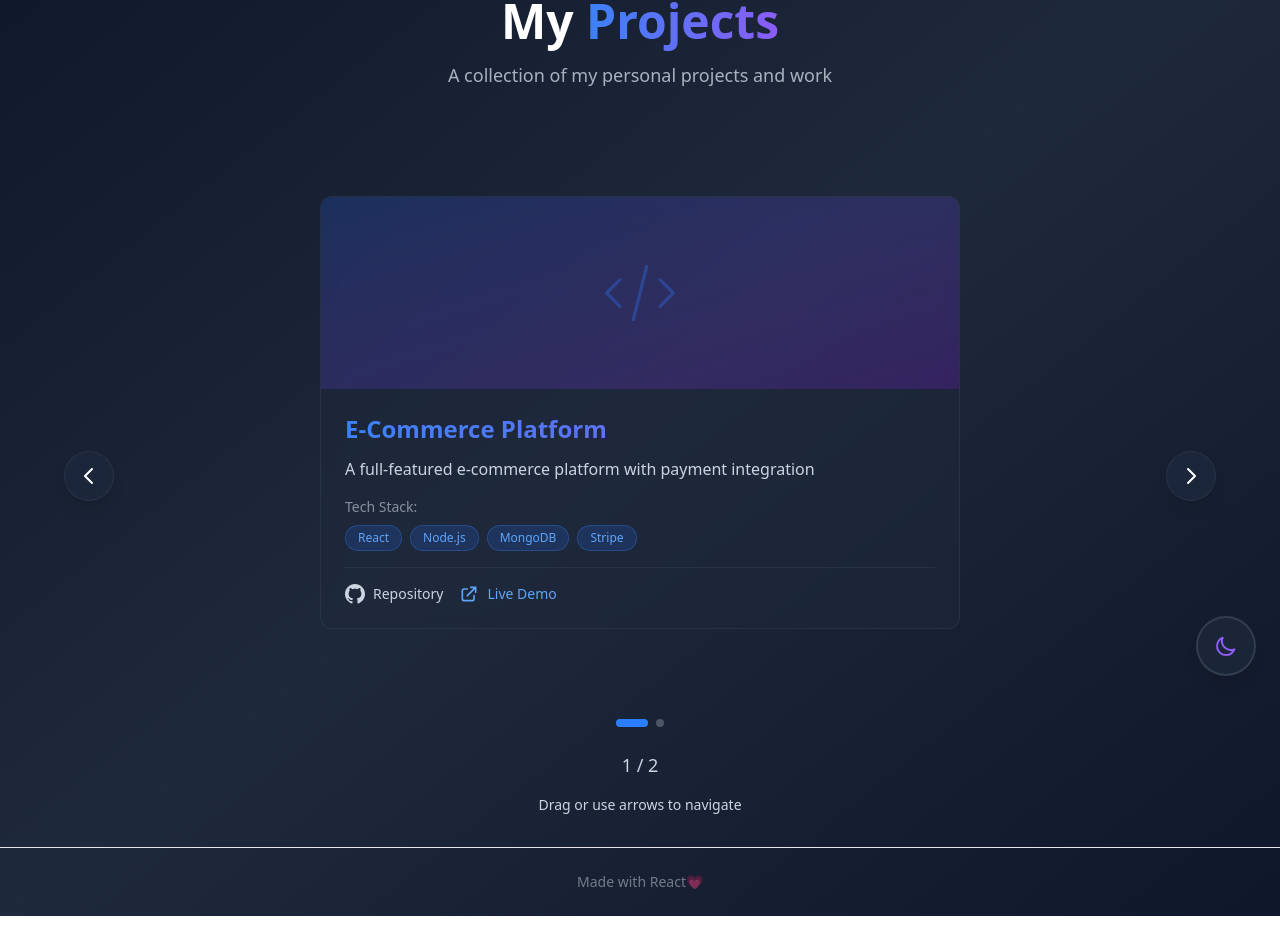
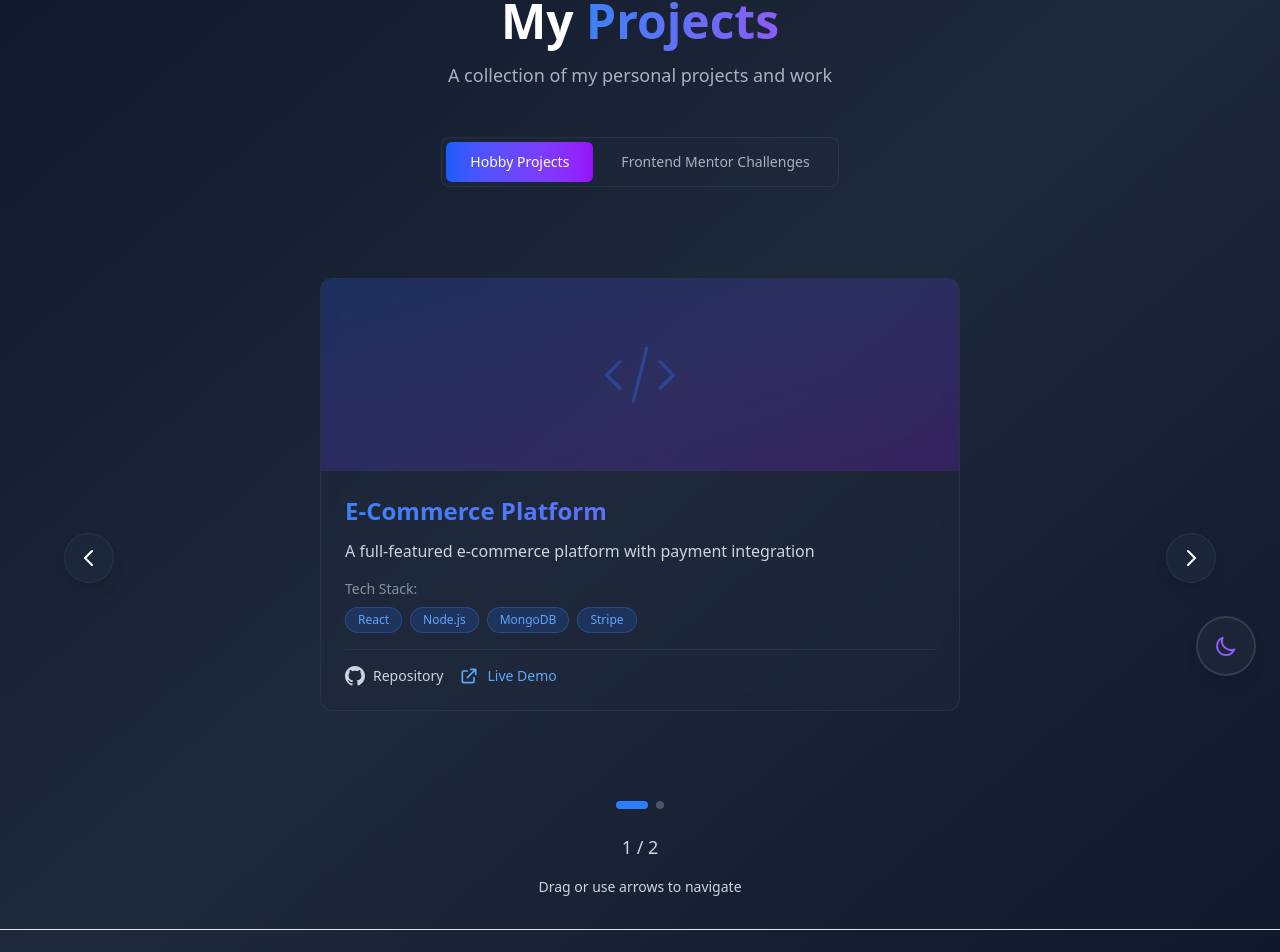
Before and after one commit to dhananjayandayalan/dhananjayan-d, a React (Vite) app: page /projects in a window 1280 px wide. Shown: the part 100-1052 px from the top of the page. Before the commit the page ends 1016 px from the top, so only its background shows below. Built offline with nearby package versions, Linux system fonts and the light colour scheme.

Commit message:
feat: add project categories and implement tab navigation for projects

```diff
--- /dev/null
+++ b/src/components/projects/TabSwitch.tsx
@@ -0,0 +1,38 @@
+import { motion } from 'framer-motion';
+
+interface TabSwitchProps {
+  tabs: { id: string; name: string }[];
+  activeTab: string;
+  onTabChange: (tabId: string) => void;
+}
+
+const TabSwitch = ({ tabs, activeTab, onTabChange }: TabSwitchProps) => {
+  return (
+    <div className="flex justify-center mb-8">
+      <div className="inline-flex bg-slate-800/50 dark:bg-slate-800/50 light:bg-gray-100 rounded-lg p-1 gap-1 backdrop-blur-sm border border-card">
+        {tabs.map((tab) => (
+          <button
+            key={tab.id}
+            onClick={() => onTabChange(tab.id)}
+            className={`relative px-6 py-2.5 rounded-md text-sm font-medium transition-all duration-200 ${
+              activeTab === tab.id
+                ? 'text-white'
+                : 'text-gray-400 hover:text-gray-300'
+            }`}
+          >
+            {activeTab === tab.id && (
+              <motion.div
+                layoutId="activeTab"
+                className="absolute inset-0 bg-gradient-to-r from-blue-600 to-purple-600 rounded-md"
+                transition={{ type: "spring", bounce: 0.2, duration: 0.6 }}
+              />
+            )}
+            <span className="relative z-10">{tab.name}</span>
+          </button>
+        ))}
+      </div>
+    </div>
+  );
+};
+
+export default TabSwitch;
--- a/src/data/portfolio.ts
+++ b/src/data/portfolio.ts
@@ -1,4 +1,4 @@
-import type { Experience, Project, Skill } from '../types';
+import type { Experience, Project, Skill, ProjectCategory } from '../types';
 
 export const personalInfo = {
   name: 'Dhananjayan D',
@@ -59,6 +59,36 @@ export const projects: Project[] = [
   }
 ];
 
+export const projectCategories: ProjectCategory[] = [
+  {
+    id: 'hobby',
+    name: 'Hobby Projects',
+    projects: [
+      {
+        id: 1,
+        name: 'E-Commerce Platform',
+        description: 'A full-featured e-commerce platform with payment integration',
+        techStack: ['React', 'Node.js', 'MongoDB', 'Stripe'],
+        githubUrl: 'https://github.com/yourusername/ecommerce',
+        liveUrl: 'https://your-ecommerce.com'
+      },
+      {
+        id: 2,
+        name: 'Task Management App',
+        description: 'A collaborative task management application with real-time updates',
+        techStack: ['React', 'Firebase', 'Tailwind CSS'],
+        githubUrl: 'https://github.com/yourusername/task-manager',
+        liveUrl: 'https://your-task-app.com'
+      }
+    ]
+  },
+  {
+    id: 'frontend-mentor',
+    name: 'Frontend Mentor Challenges',
+    projects: []
+  }
+];
+
 export const skills: Skill[] = [
   {
     category: 'Frontend',
--- a/src/pages/Projects.tsx
+++ b/src/pages/Projects.tsx
@@ -1,11 +1,29 @@
-import { useState } from 'react';
+import { useState, useMemo } from 'react';
 import { motion, AnimatePresence } from 'framer-motion';
 import ProjectCard from '../components/projects/ProjectCard';
-import { projects } from '../data/portfolio';
+import TabSwitch from '../components/projects/TabSwitch';
+import { projectCategories } from '../data/portfolio';
 
 const Projects = () => {
+  const [activeTab, setActiveTab] = useState(projectCategories[0]?.id || 'hobby');
   const [currentIndex, setCurrentIndex] = useState(0);
   const [direction, setDirection] = useState(0);
+
+  const currentProjects = useMemo(() => {
+    const category = projectCategories.find(cat => cat.id === activeTab);
+    return category?.projects || [];
+  }, [activeTab]);
+
+  const tabs = useMemo(() =>
+    projectCategories.map(cat => ({ id: cat.id, name: cat.name })),
+    []
+  );
+
+  const handleTabChange = (tabId: string) => {
+    setActiveTab(tabId);
+    setCurrentIndex(0);
+    setDirection(0);
+  };
 
   const slideVariants = {
     enter: (direction: number) => ({
@@ -33,8 +51,8 @@ const Projects = () => {
     setDirection(newDirection);
     setCurrentIndex((prevIndex) => {
       const nextIndex = prevIndex + newDirection;
-      if (nextIndex < 0) return projects.length - 1;
-      if (nextIndex >= projects.length) return 0;
+      if (nextIndex < 0) return currentProjects.length - 1;
+      if (nextIndex >= currentProjects.length) return 0;
       return nextIndex;
     });
   };
@@ -55,13 +73,18 @@ const Projects = () => {
         </p>
       </motion.div>
 
+      {/* Tab Switch */}
+      <TabSwitch tabs={tabs} activeTab={activeTab} onTabChange={handleTabChange} />
+
       {/* Carousel Container */}
       <div className="relative">
+        {currentProjects.length > 0 ? (
+          <>
             {/* Carousel */}
             <div className="relative h-[600px] md:h-[550px] flex items-center justify-center overflow-hidden">
               <AnimatePresence initial={false} custom={direction}>
                 <motion.div
-              key={currentIndex}
+                  key={`${activeTab}-${currentIndex}`}
                   custom={direction}
                   variants={slideVariants}
                   initial="enter"
@@ -85,14 +108,16 @@ const Projects = () => {
                   }}
                   className="absolute w-full max-w-2xl px-4 cursor-grab active:cursor-grabbing"
                 >
-              <ProjectCard project={projects[currentIndex]} />
+                  <ProjectCard project={currentProjects[currentIndex]} />
                 </motion.div>
               </AnimatePresence>
             </div>
 
             {/* Navigation Arrows */}
+            {currentProjects.length > 1 && (
+              <>
                 <button
-          className="absolute left-2 md:left-0 top-1/2 -translate-y-1/2 bg-slate-800/80 hover:bg-slate-700 dark:bg-slate-800/80 dark:hover:bg-slate-700 light:bg-white/90 light:hover:bg-gray-100 text-theme-primary p-3 rounded-full transition-all duration-200 z-10 backdrop-blur-sm border border-card hover:scale-110 shadow-lg"
+                  className="hidden lg:block absolute left-2 md:left-0 top-1/2 -translate-y-1/2 bg-slate-800/80 hover:bg-slate-700 dark:bg-slate-800/80 dark:hover:bg-slate-700 light:bg-white/90 light:hover:bg-gray-100 text-theme-primary p-3 rounded-full transition-all duration-200 z-10 backdrop-blur-sm border border-card hover:scale-110 shadow-lg"
                   onClick={() => paginate(-1)}
                   aria-label="Previous project"
                 >
@@ -101,7 +126,7 @@ const Projects = () => {
                   </svg>
                 </button>
                 <button
-          className="absolute right-2 md:right-0 top-1/2 -translate-y-1/2 bg-slate-800/80 hover:bg-slate-700 dark:bg-slate-800/80 dark:hover:bg-slate-700 light:bg-white/90 light:hover:bg-gray-100 text-theme-primary p-3 rounded-full transition-all duration-200 z-10 backdrop-blur-sm border border-card hover:scale-110 shadow-lg"
+                  className="hidden lg:block absolute right-2 md:right-0 top-1/2 -translate-y-1/2 bg-slate-800/80 hover:bg-slate-700 dark:bg-slate-800/80 dark:hover:bg-slate-700 light:bg-white/90 light:hover:bg-gray-100 text-theme-primary p-3 rounded-full transition-all duration-200 z-10 backdrop-blur-sm border border-card hover:scale-110 shadow-lg"
                   onClick={() => paginate(1)}
                   aria-label="Next project"
                 >
@@ -109,10 +134,13 @@ const Projects = () => {
                     <path strokeLinecap="round" strokeLinejoin="round" strokeWidth={2} d="M9 5l7 7-7 7" />
                   </svg>
                 </button>
+              </>
+            )}
 
             {/* Indicators */}
+            {currentProjects.length > 1 && (
               <div className="flex justify-center gap-2 mt-8">
-          {projects.map((_, index) => (
+                {currentProjects.map((_, index) => (
                   <button
                     key={index}
                     onClick={() => {
@@ -128,6 +156,7 @@ const Projects = () => {
                   />
                 ))}
               </div>
+            )}
 
             {/* Counter */}
             <motion.div
@@ -137,19 +166,51 @@ const Projects = () => {
               transition={{ delay: 0.5 }}
             >
               <span className="text-lg font-medium">
-            {currentIndex + 1} / {projects.length}
+                {currentIndex + 1} / {currentProjects.length}
               </span>
             </motion.div>
 
             {/* Instructions */}
+            {currentProjects.length > 1 && (
               <motion.p
                 className="text-center mt-4 text-gray-500 text-sm"
                 initial={{ opacity: 0 }}
                 animate={{ opacity: 1 }}
                 transition={{ delay: 0.7 }}
               >
-          Drag or use arrows to navigate
+                  <span className="hidden lg:inline">Drag or use arrows to navigate</span>
+                  <span className="lg:hidden">Drag to Navigate</span>
               </motion.p>
+            )}
+          </>
+        ) : (
+          <motion.div
+            initial={{ opacity: 0, y: 20 }}
+            animate={{ opacity: 1, y: 0 }}
+            transition={{ duration: 0.5 }}
+            className="flex flex-col items-center justify-center h-[400px] text-center"
+          >
+            <svg
+              className="w-24 h-24 mb-6 text-gray-600"
+              fill="none"
+              stroke="currentColor"
+              viewBox="0 0 24 24"
+            >
+              <path
+                strokeLinecap="round"
+                strokeLinejoin="round"
+                strokeWidth={1.5}
+                d="M20 13V6a2 2 0 00-2-2H6a2 2 0 00-2 2v7m16 0v5a2 2 0 01-2 2H6a2 2 0 01-2-2v-5m16 0h-2.586a1 1 0 00-.707.293l-2.414 2.414a1 1 0 01-.707.293h-3.172a1 1 0 01-.707-.293l-2.414-2.414A1 1 0 006.586 13H4"
+              />
+            </svg>
+            <h3 className="text-2xl font-semibold mb-2 text-gray-300">
+              No Projects Yet
+            </h3>
+            <p className="text-gray-500 max-w-md">
+              Projects in this category will be added soon. Stay tuned!
+            </p>
+          </motion.div>
+        )}
       </div>
     </div>
   );
--- a/src/types/index.ts
+++ b/src/types/index.ts
@@ -23,6 +23,12 @@ export interface Project {
   imageUrl?: string;
 }
 
+export interface ProjectCategory {
+  id: string;
+  name: string;
+  projects: Project[];
+}
+
 export interface ContactFormData {
   name: string;
   email: string;
```
Also changed, not shown: 1 other file (tests, documents, lock files or other folders). Lines whose indentation alone changed are shown as unchanged.
